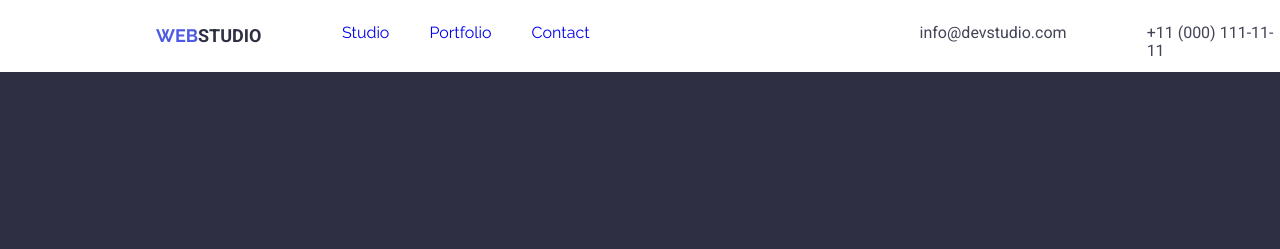
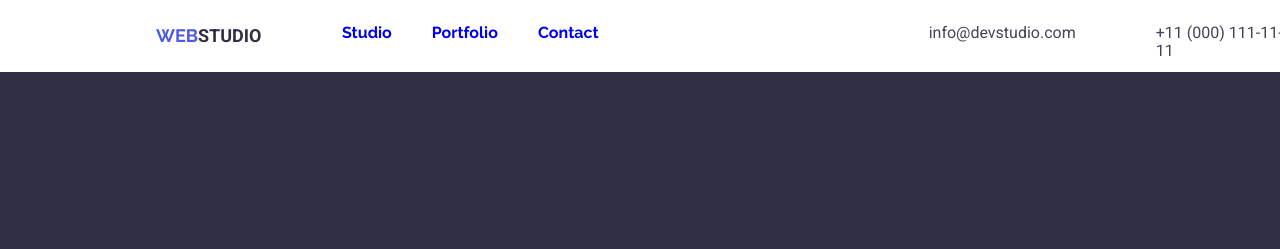
Before and after one commit to HALDUNQA/goit-markup-hw-03, a plain HTML site: page index.html in a window 1280 px wide. Shown: the top 249 px of the page. Drawn offline with nearby package versions, Linux system fonts and the light colour scheme.

Commit message:
menu bold

```diff
--- a/css/style.css
+++ b/css/style.css
@@ -114,7 +114,7 @@ img {
 .menu>li {
   font-family: var(--second-family);
   color: var(--navy-blue);
-  font-weight: 500px;
+  font-weight: bold;
 
 }
 
```
